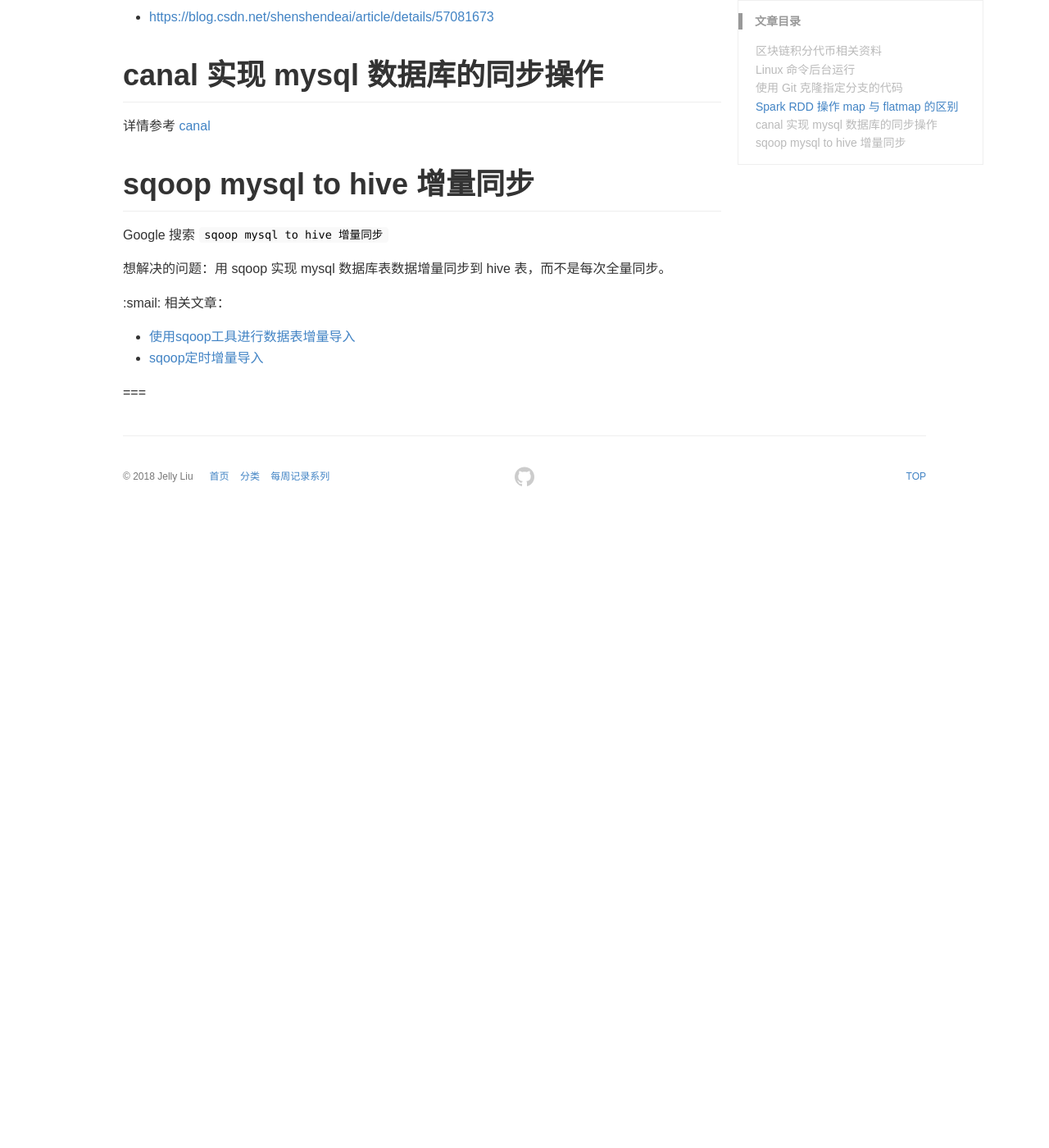
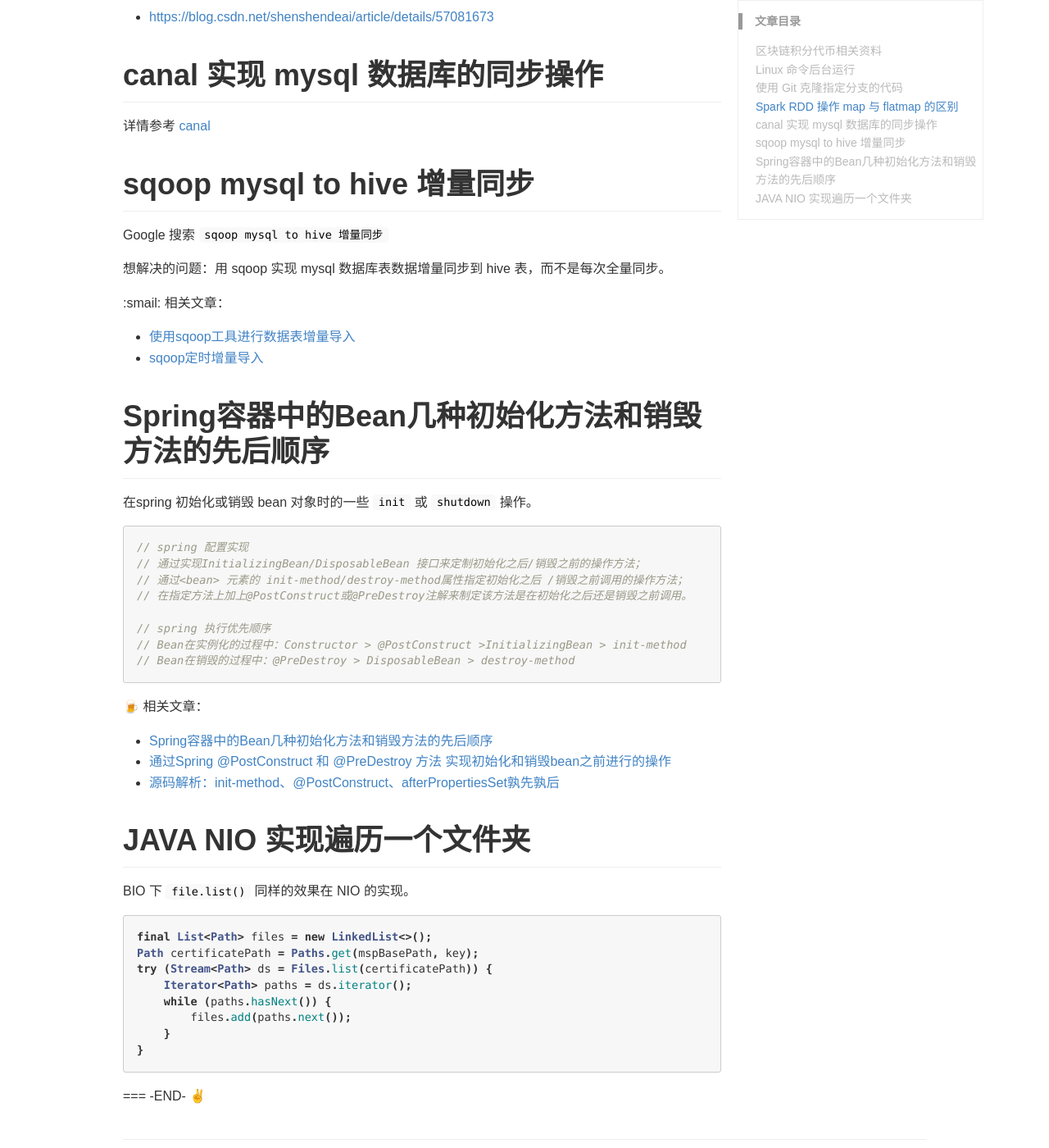
Before and after one commit to liuzhudong/liuzhudong.github.io, a Jekyll site: the page built from _posts/2018/2018-05-20-weekly-issue-3.md, in a window 1280 px wide and 1400 px high, scrolled down 1279 px. Shown: the whole window at 82% size. Built offline with Jekyll 4.4.1, drawn with Linux system fonts in a browser that asks for light colours; emoji names are drawn with the system emoji font; before the commit the page ends 1909 px from its top, so only the background shows below that.

Commit message:
weekly-issue-3
Signed-off-by: 刘柱栋 <liuzhudong57@126.com>

````diff
--- a/_posts/2018/2018-05-10-weekly-issue-3.md
+++ b/_posts/2018/2018-05-20-weekly-issue-3.md
@@ -66,5 +66,41 @@ Google 搜索 `sqoop mysql to hive 增量同步`
 * [使用sqoop工具进行数据表增量导入](https://blog.csdn.net/xichenguan/article/details/39054183)
 * [sqoop定时增量导入](https://blog.csdn.net/ryantotti/article/details/14226635)
 
+# Spring容器中的Bean几种初始化方法和销毁方法的先后顺序
+
+在spring 初始化或销毁 bean 对象时的一些 `init` 或 `shutdown` 操作。
+
+```js
+// spring 配置实现
+// 通过实现InitializingBean/DisposableBean 接口来定制初始化之后/销毁之前的操作方法；
+// 通过<bean> 元素的 init-method/destroy-method属性指定初始化之后 /销毁之前调用的操作方法；
+// 在指定方法上加上@PostConstruct或@PreDestroy注解来制定该方法是在初始化之后还是销毁之前调用。
+
+// spring 执行优先顺序
+// Bean在实例化的过程中：Constructor > @PostConstruct >InitializingBean > init-method
+// Bean在销毁的过程中：@PreDestroy > DisposableBean > destroy-method
+```
+
+:beer: 相关文章：
+
+* [Spring容器中的Bean几种初始化方法和销毁方法的先后顺序](https://blog.csdn.net/caihaijiang/article/details/8629725)
+* [通过Spring @PostConstruct 和 @PreDestroy 方法 实现初始化和销毁bean之前进行的操作](https://blog.csdn.net/topwqp/article/details/8681497)
+* [源码解析：init-method、@PostConstruct、afterPropertiesSet孰先孰后](http://sexycoding.iteye.com/blog/1046993)
+
+# JAVA NIO 实现遍历一个文件夹
+
+BIO 下 `file.list()` 同样的效果在 NIO 的实现。
+
+```java
+final List<Path> files = new LinkedList<>();
+Path certificatePath = Paths.get(mspBasePath, key);
+try (Stream<Path> ds = Files.list(certificatePath)) {
+    Iterator<Path> paths = ds.iterator();
+    while (paths.hasNext()) {
+        files.add(paths.next());
+    }
+}
+```
 
 ===
+-END- :v:
````
